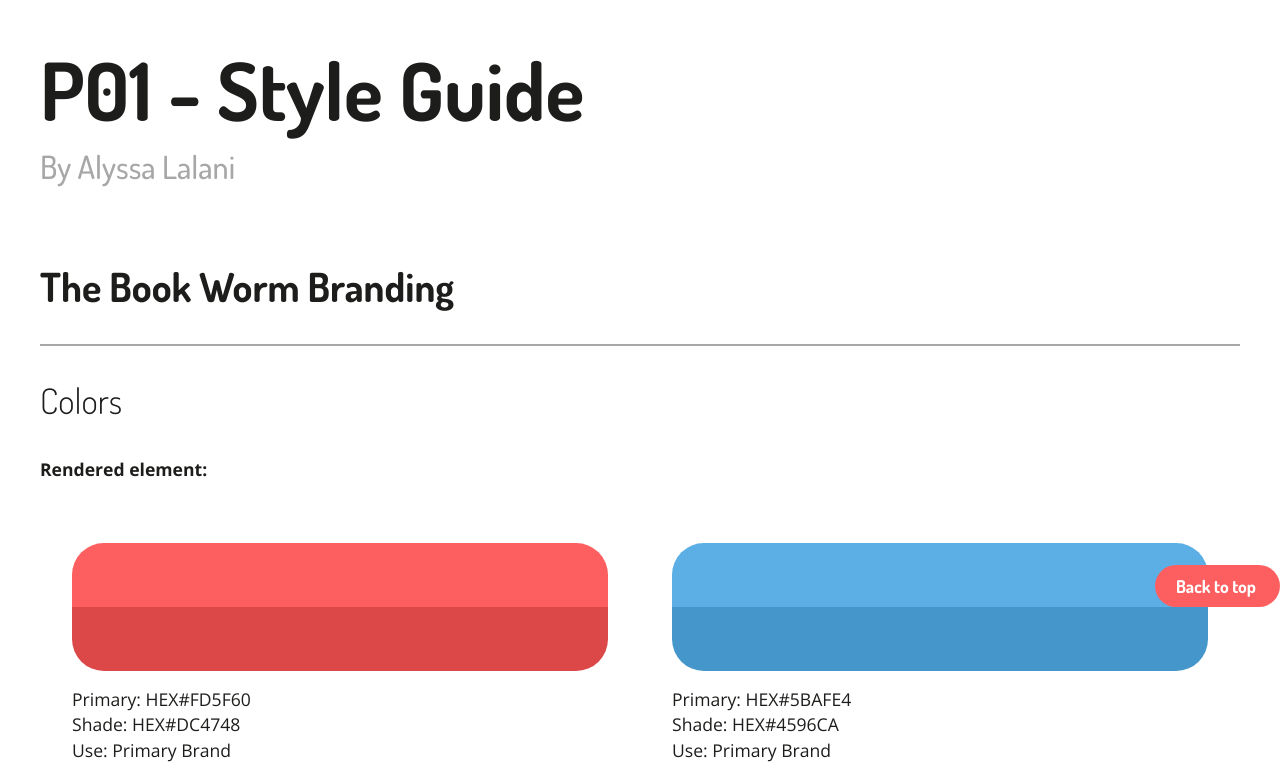
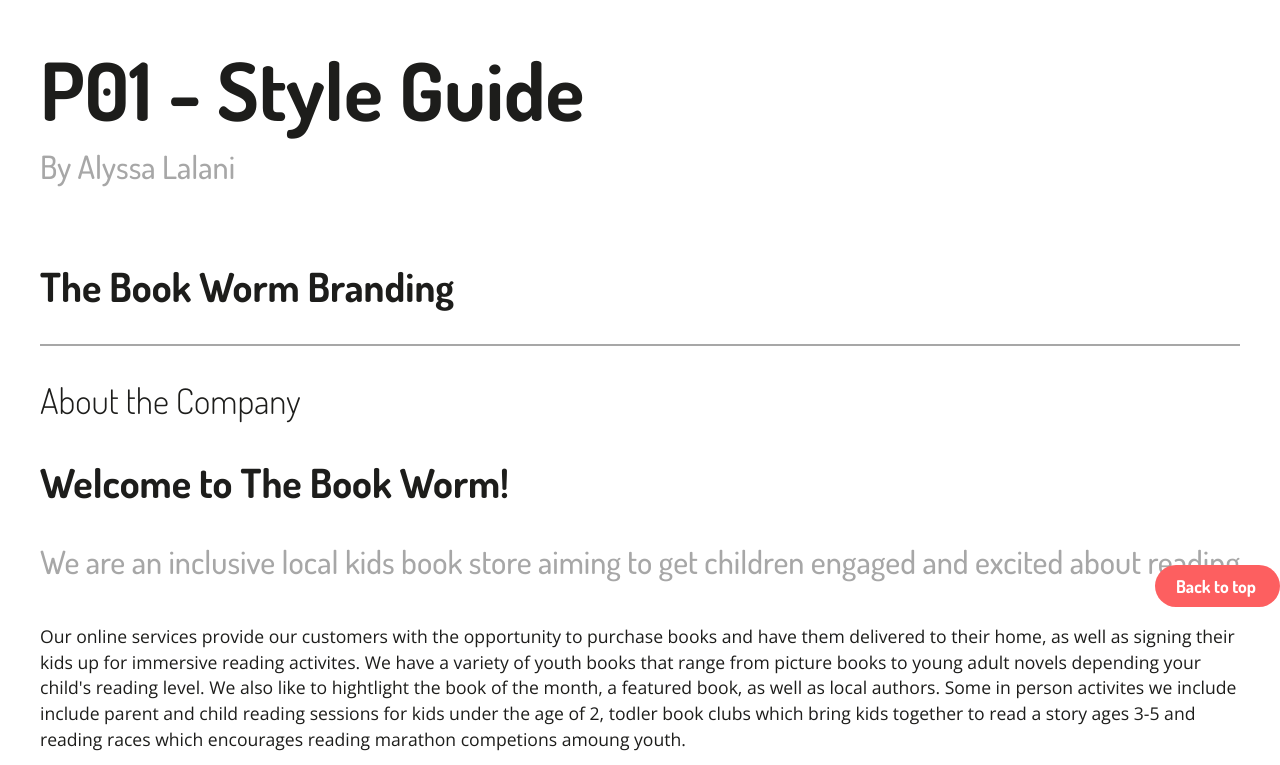
Before and after one commit to 23alyssa/IAT339-P02-company, a plain HTML site: page P02 - working file/index.html in a window 1280 px wide. Shown: the part 187-952 px from the top of the page. Drawn offline with nearby package versions, Linux system fonts and the light colour scheme.

Commit message:
Added about the company section at the top
used Alex's idea of explaining what the company is at the top of the page

```diff
--- a/P02 - working file/css/main.css
+++ b/P02 - working file/css/main.css
@@ -652,8 +652,6 @@ div {
     margin-bottom:0;
   }
 
-
-
   .footer-back-top {
     /* cite: how to make a sticky footer for back to top from https://www.w3schools.com/howto/howto_css_fixed_footer.asp*/
     position: fixed;
--- a/P02 - working file/index.html
+++ b/P02 - working file/index.html
@@ -63,6 +63,16 @@
   <!-- BRANDING SECTION // -->
   <section id="branding">
     <h2>The Book Worm Branding</h2>
+
+    <!--About the company-->
+    <section class="element">
+        <h3>About the Company</h3>
+
+        <h2>Welcome to The Book Worm!</h2>
+        <h4>We are an inclusive local kids book store aiming to get children engaged and excited about reading</h4>
+
+        <p>Our online services provide our customers with the opportunity to purchase books and have them delivered to their home, as well as signing their kids up for immersive reading activites. We have a variety of youth books that range from picture books to young adult novels depending your child's reading level. We also like to hightlight the book of the month, a featured book, as well as local authors. Some in person activites we include include parent and child reading sessions for kids under the age of 2, todler book clubs which bring kids together to read a story ages 3-5 and reading races which encourages reading marathon competions amoung youth.</p>
+    </section>
 
     <!--COLOUR SWATCHES-->
     <section class="element">
@@ -306,6 +316,8 @@
         <img class="notes" src="img/notes/brand-strategy.jpg" alt="brand notes">
         <img class="notes" src="img/notes/sketches.jpg" alt="sketchesnotes">
     </section>
+
+
   </section> <!-- end brand section-->
 
 
```
